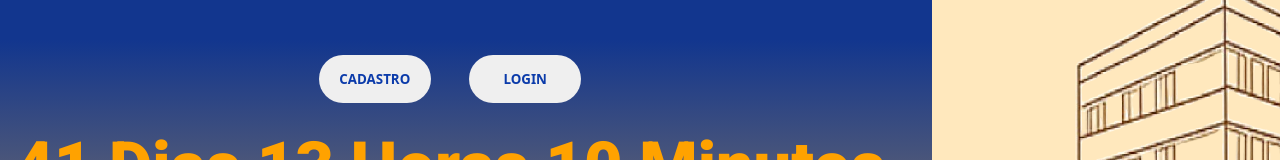
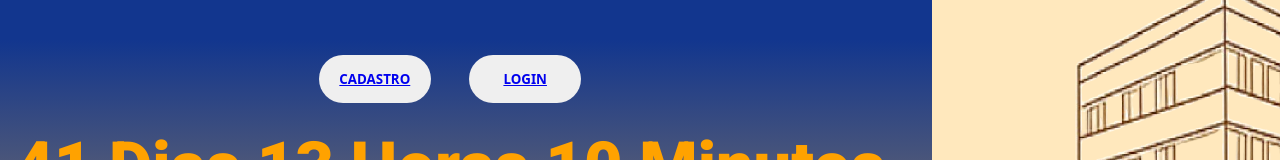
Before and after one commit to Mandeds/Feira-de-Profissoes, a React (Vite) app: page / in a window 1280 px wide. Shown: the part 460-620 px from the top of the page. Built offline with nearby package versions, Linux system fonts and the light colour scheme.

Commit message:
VAI TOMAR NO CU MARCOS

```diff
--- a/src/react/home/home.jsx
+++ b/src/react/home/home.jsx
@@ -147,11 +147,11 @@ export default function Home() {
                     <br />
                     <div className="botoes">
                         <button>
-                            <strong>CADASTRO</strong>
+                       <Link to={'/cadastro'} > CADASTRO </Link>
                         </button>
 
                         <button>
-                            <strong>LOGIN</strong>
+                           <Link  to={'/login'}> LOGIN </Link>
                         </button>
                     </div>
 
```
